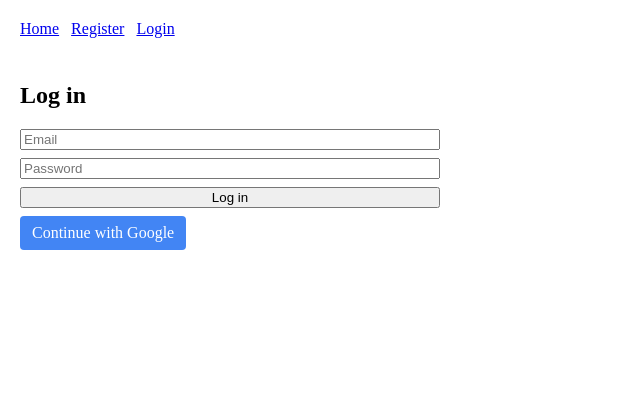
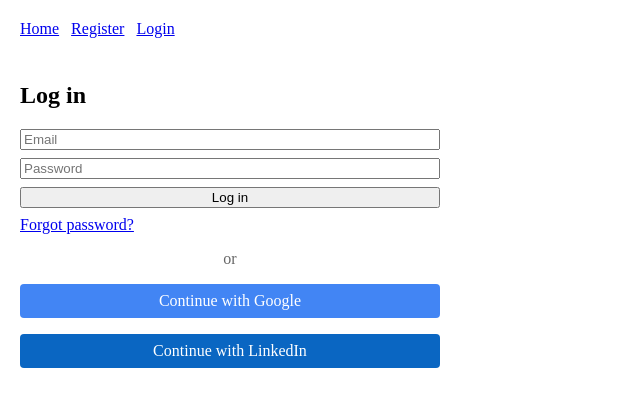
Before and after one commit to mariaangelps/490_The_Team, a React app in the folder frontend/: page /login in a window 1280 px wide. Shown: the top 406 px of the page, without its empty margins (0-640 px from the left). Built offline with nearby package versions, Linux system fonts and the light colour scheme; no server answers; the HTML template or start-up script is replaced by a standard one.

Commit message:
frontend: add Forgot/Reset password pages + update Login/Register (UC-006/UC-007)

```diff
--- a/frontend/src/main.jsx
+++ b/frontend/src/main.jsx
@@ -3,6 +3,8 @@
 import Register from "./pages/Register.jsx";
 import Dashboard from "./pages/Dashboard.jsx";
 import Login from "./pages/Login.jsx";
+import Forgot from "./pages/Forgot.jsx";
+import Reset from "./pages/Reset.jsx";
 
 function Nav() {
   return (
@@ -23,6 +25,8 @@
         <Route path="/register" element={<Register />} />
         <Route path="/dashboard" element={<Dashboard />} />
         <Route path="/login" element={<Login />} />
+        <Route path="/forgot" element={<Forgot />} />
+        <Route path="/reset" element={<Reset />} />
         <Route path="*" element={<Navigate to="/" />} />
       </Routes>
     </BrowserRouter>
--- /dev/null
+++ b/frontend/src/pages/Forgot.jsx
@@ -0,0 +1,27 @@
+import { useState } from "react";
+import { post } from "../api";
+
+export default function Forgot() {
+  const [email, setEmail] = useState("");
+  const [sent, setSent] = useState(false);
+
+  const submit = async (e) => {
+    e.preventDefault();
+    await post("/api/auth/reset/request", { email }); // always returns success
+    setSent(true);
+  };
+
+  return (
+    <div style={{ padding: 12, maxWidth: 420 }}>
+      <h2>Reset your password</h2>
+      {sent ? (
+        <p>If an account exists for that email, a reset link has been sent.</p>
+      ) : (
+        <form onSubmit={submit} style={{ display: "grid", gap: 8, marginTop: 12 }}>
+          <input type="email" placeholder="Email" value={email} onChange={(e)=>setEmail(e.target.value)} required />
+          <button>Send reset link</button>
+        </form>
+      )}
+    </div>
+  );
+}
--- a/frontend/src/pages/Login.jsx
+++ b/frontend/src/pages/Login.jsx
@@ -1,5 +1,6 @@
 import { useState } from "react";
 import { post } from "../api";
+import { Link } from "react-router-dom";
 
 const API_URL = import.meta.env.VITE_API_URL || "http://localhost:4000";
 
@@ -19,6 +20,27 @@
       }}
     >
       Continue with Google
+    </a>
+  );
+}
+
+function LinkedInButton() {
+  return (
+    <a
+      href={`${API_URL}/api/auth/linkedin`}
+      style={{
+        display: "inline-block",
+        marginTop: 8,
+        textAlign: "center",
+        background: "#0A66C2", // LinkedIn blue
+        color: "white",
+        padding: "8px 12px",
+        borderRadius: 4,
+        textDecoration: "none",
+      }}
+      rel="noopener noreferrer"
+    >
+      Continue with LinkedIn
     </a>
   );
 }
@@ -64,7 +86,16 @@
         />
         <button>Log in</button>
       </form>
-      <GoogleButton />
+      <p style={{ marginTop: 8 }}>
+        <Link to="/forgot">Forgot password?</Link>
+      </p>
+
+      {/* social auth */}
+      <div style={{ marginTop: 8, display: "grid", gap: 8 }}>
+        <div style={{ textAlign: "center", color: "#666" }}>or</div>
+        <GoogleButton />
+        <LinkedInButton />
+      </div>
     </div>
   );
 }
--- a/frontend/src/pages/Register.jsx
+++ b/frontend/src/pages/Register.jsx
@@ -19,6 +19,27 @@
       }}
     >
       Continue with Google
+    </a>
+  );
+}
+
+function LinkedInButton() {
+  return (
+    <a
+      href={`${API_URL}/api/auth/linkedin`}
+      style={{
+        display: "inline-block",
+        marginTop: 8,
+        textAlign: "center",
+        background: "#0A66C2", // LinkedIn blue
+        color: "white",
+        padding: "8px 12px",
+        borderRadius: 4,
+        textDecoration: "none",
+      }}
+      rel="noopener noreferrer"
+    >
+      Continue with LinkedIn
     </a>
   );
 }
@@ -57,7 +78,12 @@
         <input name="confirmPassword" type="password" placeholder="Confirm password" value={form.confirmPassword} onChange={onChange} required />
         <button disabled={loading}>{loading ? "Creating..." : "Create account"}</button>
       </form>
-      <GoogleButton />
+      {/* social auth */}
+      <div style={{ marginTop: 12, display: "grid", gap: 8 }}>
+        <div style={{ textAlign: "center", color: "#666" }}>or</div>
+        <GoogleButton />
+        <LinkedInButton />
+      </div>
     </div>
   );
 }
--- /dev/null
+++ b/frontend/src/pages/Reset.jsx
@@ -0,0 +1,34 @@
+import { useState } from "react";
+import { useSearchParams } from "react-router-dom";
+import { post } from "../api";
+
+export default function Reset() {
+  const [sp] = useSearchParams();
+  const token = sp.get("token") || "";
+  const [password, setPassword] = useState("");
+  const [confirmPassword, setConfirm] = useState("");
+  const [error, setError] = useState("");
+
+  const submit = async (e) => {
+    e.preventDefault();
+    setError("");
+    try {
+      await post("/api/auth/reset/complete", { token, password, confirmPassword });
+      window.location.href = "/dashboard"; // auto-login on success
+    } catch (err) {
+      setError(err?.message || "Invalid or expired link");
+    }
+  };
+
+  return (
+    <div style={{ padding: 12, maxWidth: 420 }}>
+      <h2>Create a new password</h2>
+      {error && <div style={{ color: "crimson" }}>{error}</div>}
+      <form onSubmit={submit} style={{ display: "grid", gap: 8, marginTop: 12 }}>
+        <input type="password" placeholder="New password" value={password} onChange={e=>setPassword(e.target.value)} required />
+        <input type="password" placeholder="Confirm password" value={confirmPassword} onChange={e=>setConfirm(e.target.value)} required />
+        <button>Reset password</button>
+      </form>
+    </div>
+  );
+}
```
